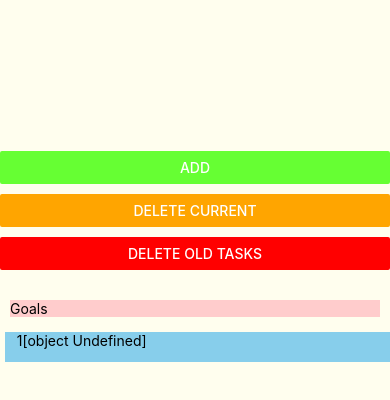
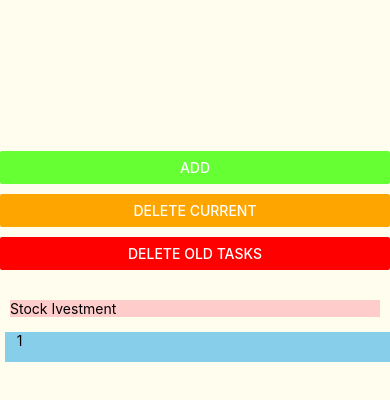
Before and after one commit to DaniyalShaikh-0/GoalApp, a React Native app: screen / in a window 390 px wide. Both pictures are taken after a click on the button "ADD". Shown: the top 400 px of the page. Built offline with nearby package versions, Linux system fonts and the light colour scheme.

Commit message:
Goal App

```diff
--- a/App.js
+++ b/App.js
@@ -23,7 +23,7 @@ export default function App() {
   const set_list=() => {
     num++;
     givekey();
-    setlistgoal(curgoals => [...curgoals,{key : key_unique, value:toString(num) + '  '+inpGoal}]);
+    setlistgoal(curgoals => [...curgoals,{key : key_unique, value:num.toString() + '  '+inpGoal}]);
     // console.log('currenly after adding: ',listgoal);
   }
   const del_cur_item=()=>{
@@ -53,7 +53,8 @@ export default function App() {
       <TextInput style={styles.inputStyle}
       placeholder='Goals'
       placeholderTextColor='#000000'
-      onChangeText={goalManager}>
+      onChangeText={goalManager}
+      defaultValue='Stock Ivestment'>
     </TextInput>
     </View>
     {/* <ScrollView> */}
@@ -62,8 +63,7 @@ export default function App() {
       (
         <View>
           <TouchableOpacity><Text style={styles.box}>
-      {'   '}{num}
-      { }{itemsr.item.value}</Text></TouchableOpacity>
+      {'   '}{itemsr.item.value}</Text></TouchableOpacity>
         </View>
       )}>
     {/* {listgoal.map((goal) =><TouchableOpacity><Text style={styles.box}>
```
